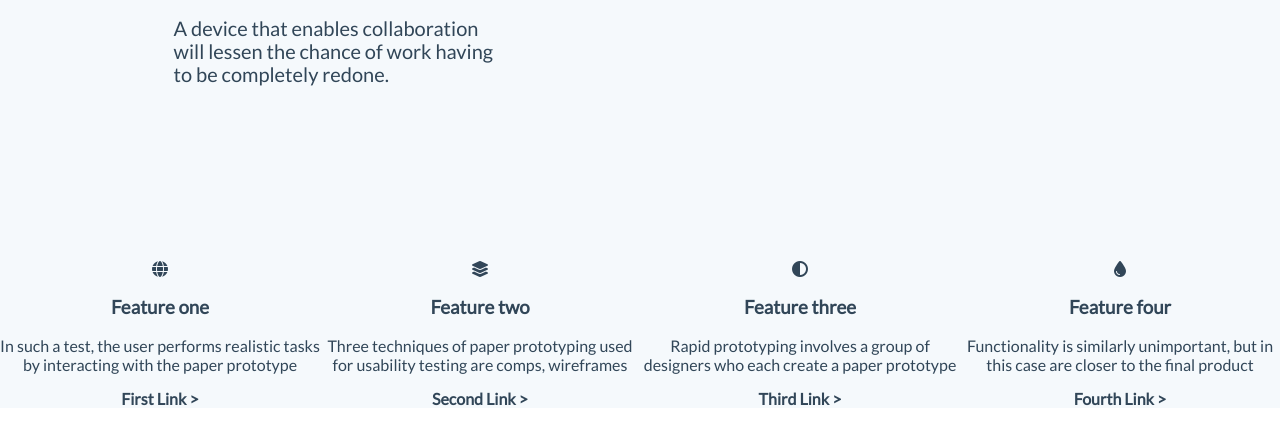
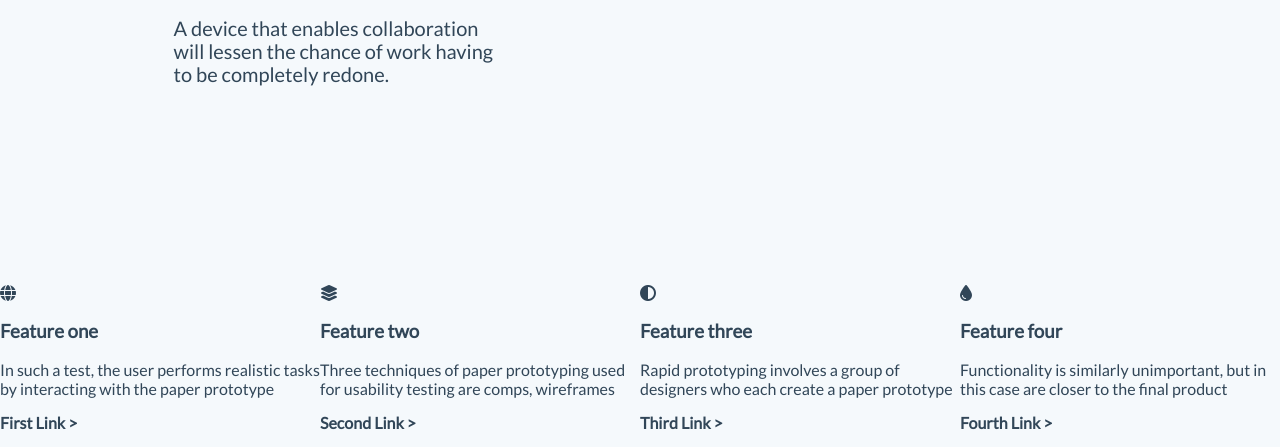
Before and after one commit to Operaismo/Source, a website: page index.html in a window 1280 px wide. Shown: the part 505-952 px from the top of the page. Drawn offline with Linux system fonts and the light colour scheme.

Commit message:
fix: fixed alignment in desktop media query

```diff
--- a/css/style.css
+++ b/css/style.css
@@ -198,7 +198,8 @@ button {
   .feature-one, .feature-two, .feature-three, .feature-four {
     width: 25%;
     float: left;
-    padding: 0 0 0 0;
+    text-align: left;
+    padding: 1.5em 0 1.5em 0em;
     margin: 0 0 0 0;
   }
 }
```
